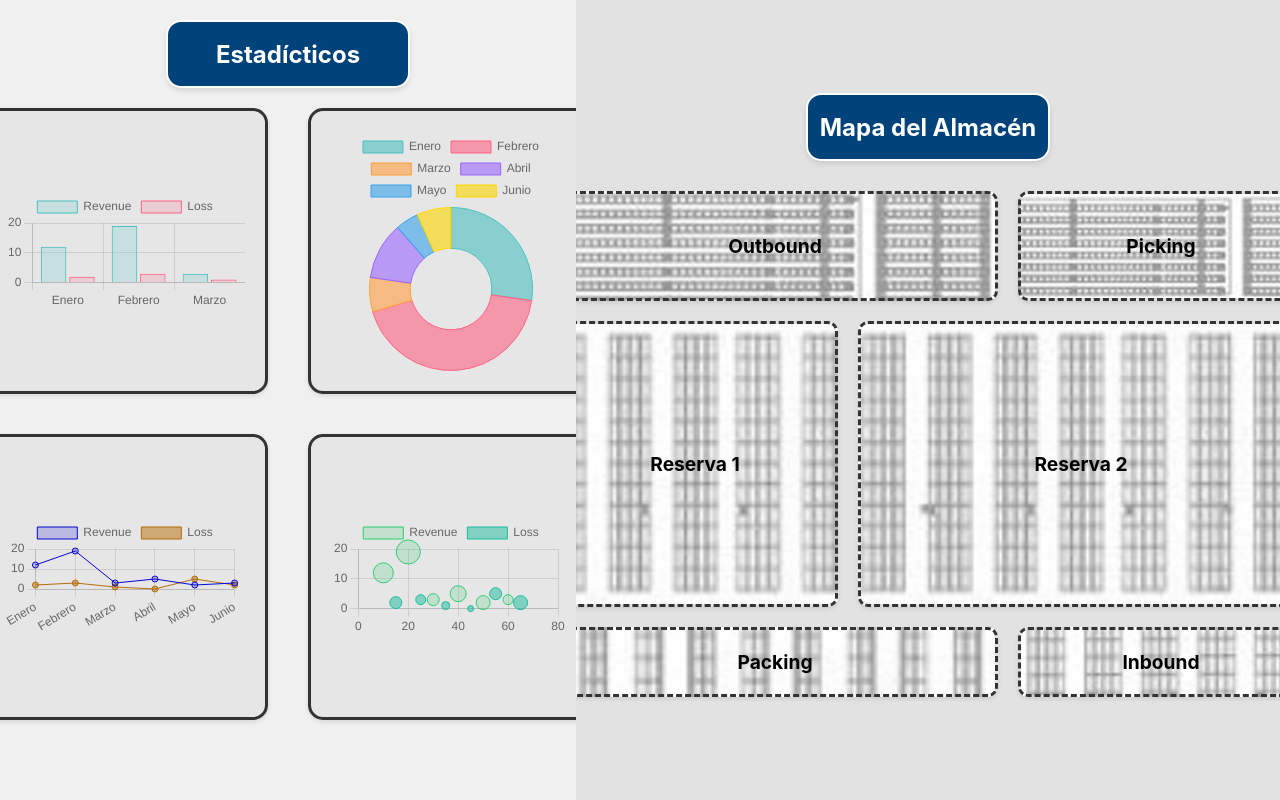
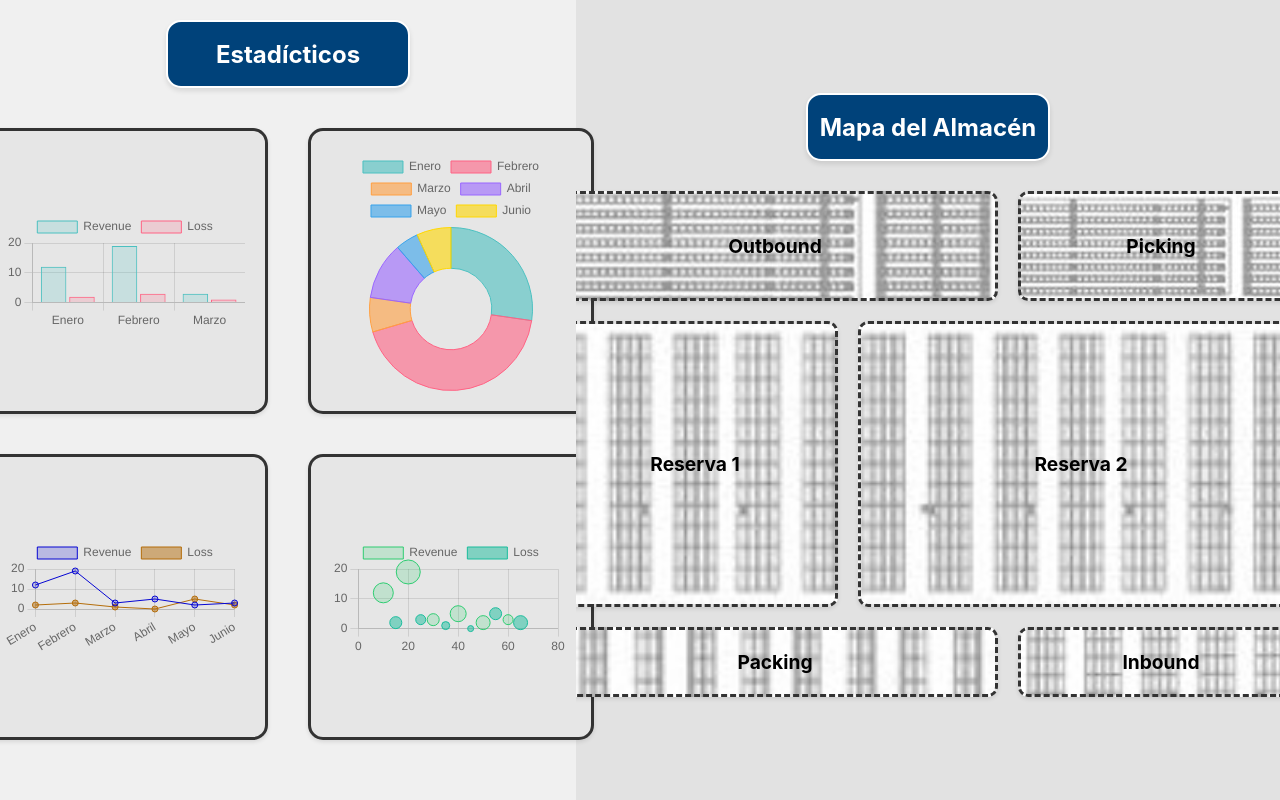
Before and after one commit to BimboDT/app-web, a React (Create React App) app in the folder bimbo-web/: page /mapa in a window 1280 px wide. Built offline with nearby package versions, Linux system fonts and the light colour scheme.

Commit message:
Cambio en el scroller

```diff
--- a/bimbo-web/src/componentes/Mapa.js
+++ b/bimbo-web/src/componentes/Mapa.js
@@ -29,9 +29,10 @@ const Mapa = () => {
   return (
     <div className="container">
       <div className="stats">
-        <div className="texto" style={{marginTop: "20px"}}>
+        <div className="texto" style={{margin: "20px"}}>
           <h2>Estadícticos</h2>
         </div>
+        <div style={{overflow: "auto"}}>
         <div className="area2">
           <div className="grafico">
             <Bar
@@ -145,6 +146,7 @@ const Mapa = () => {
               }}/>
           </div>
         </div>
+        </div>
       </div>
       <div className="mapa">
         <div className="texto" style={{marginBottom: "20px"}}>
--- a/bimbo-web/src/styles/Mapa.css
+++ b/bimbo-web/src/styles/Mapa.css
@@ -10,7 +10,6 @@
     display: flex;
     flex-direction: column;
     align-items: center;
-    overflow: auto;
 }
 
 .grafico {
```
